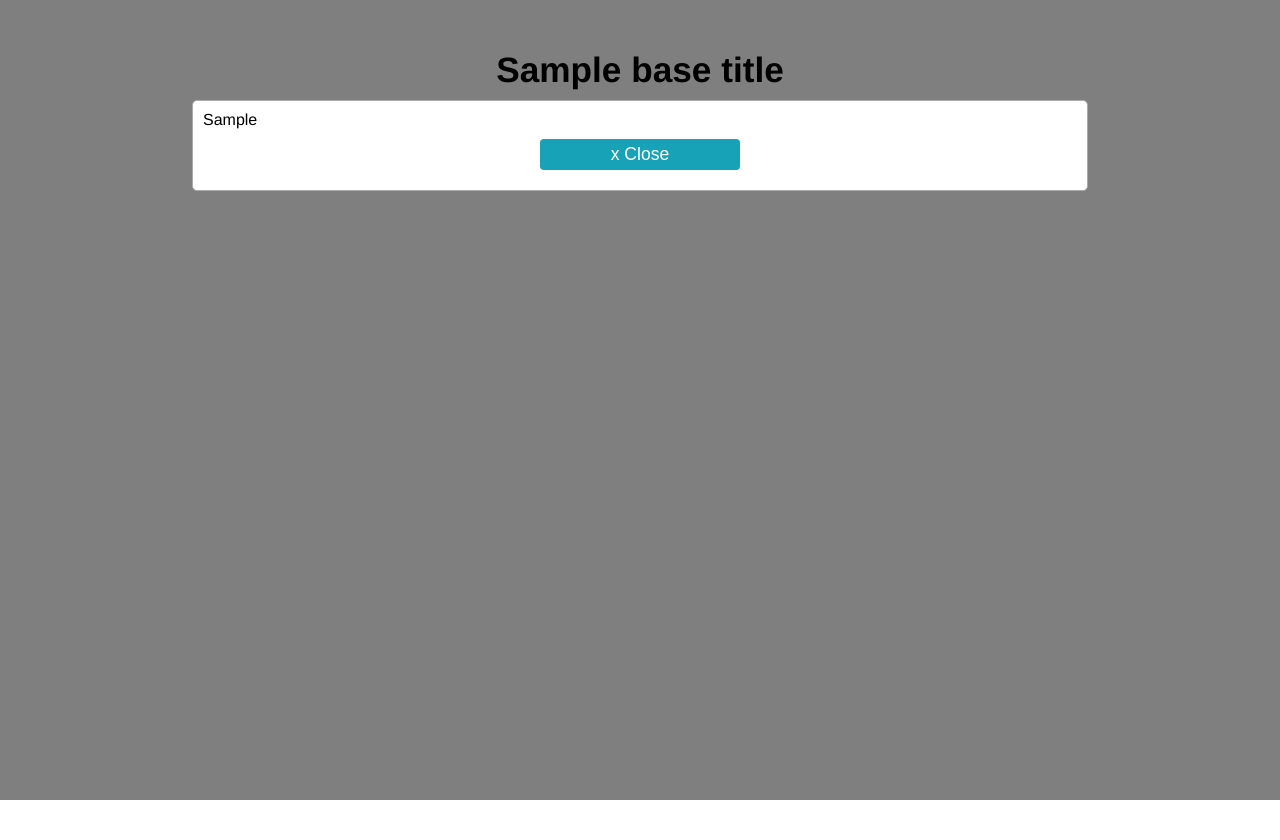
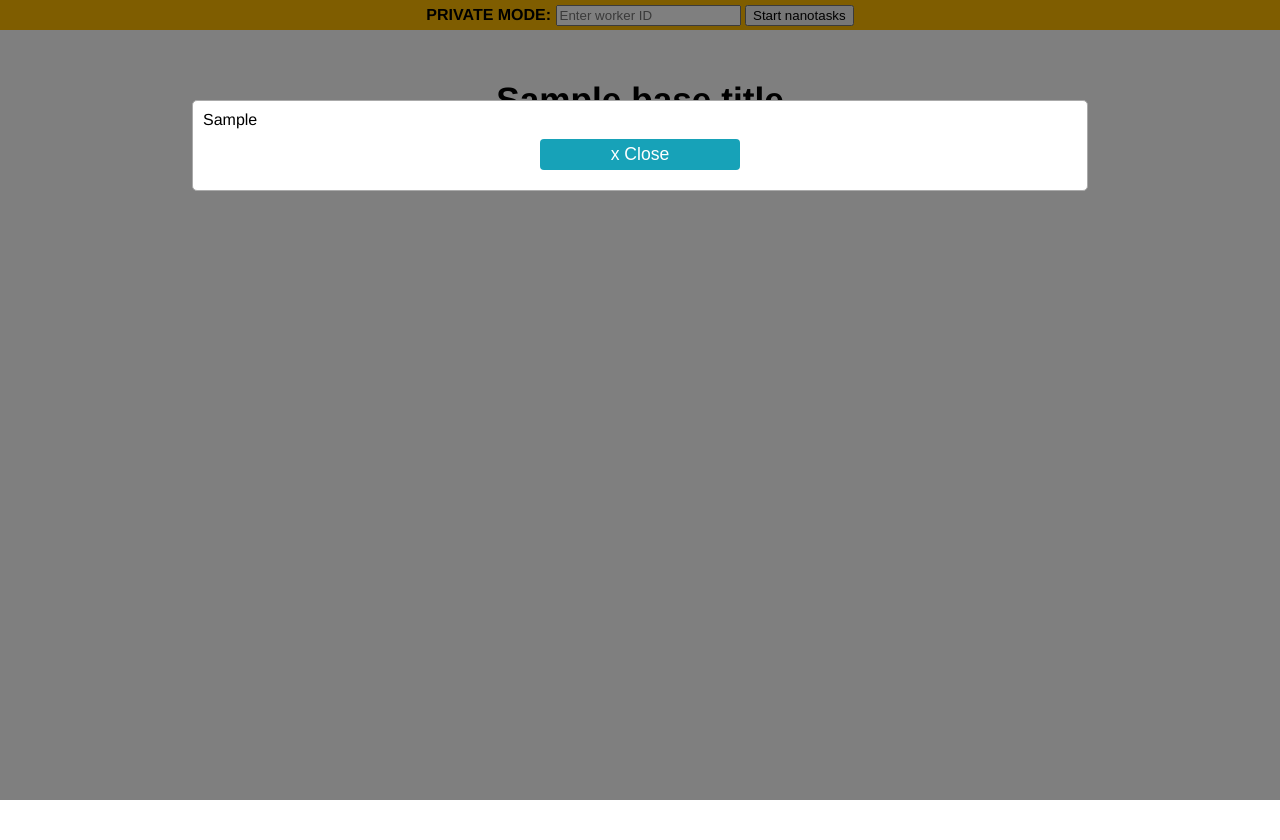
Before and after one commit to shuwakkumacs/miniDynamicCrowd, a Django app: template nanotask/templates/base.html in a window 1280 px wide. Shown: the top 840 px of the page. Run offline with Django 3.2, Linux system fonts and the light colour scheme; the template is opened without the code that fills it: most values are stand-ins (such as "Sample title", 1, 10 or a date in 2020); data that the repository does not hold is empty.

Commit message:
enabling moving preview and tasks back and forth

```diff
--- a/nanotask/static/nanotask/css/base.css
+++ b/nanotask/static/nanotask/css/base.css
@@ -81,6 +81,22 @@ body {
 	width: 200px;
 	font-size: 1.1em;
 }
+#top-dev-bar {
+    width: 100%;
+    height: 30px;
+    background-color: #ffbc00;
+    text-align: center;
+    line-height: 30px;
+    display: none;
+}
+#top-dev-bar>div {
+    float: left;
+}
+#top-dev-bar-inner, #top-dev-bar-inner-preview {
+    width: 100%;
+    height: 100%;
+    display: none;
+}
 #base-title {
 	font-size: 2.2em;
 	margin-top: 50px;
@@ -111,3 +127,7 @@ body {
     margin: 10px auto;
     display: none;
 }
+
+.clear {
+    clear: both;
+}
--- a/nanotask/static/nanotask/js/base.js
+++ b/nanotask/static/nanotask/js/base.js
@@ -5,7 +5,8 @@ MTURK_WORKER_ID = turkGetParam("workerId", "TEST_WORKER");
 MTURK_ASSIGNMENT_ID = turkGetParam("assignmentId", "ASSIGNMENT_ID_NOT_AVAILABLE");
 MTURK_HIT_ID = turkGetParam("hitId", "TEST_DUMMY_HIT");
 
-TEST_MODE = MTURK_ASSIGNMENT_ID=="test" ? true : false;
+TEST_MODE = turkGetParam("production", false) ? false : true;
+PREVIEW_MODE = MTURK_ASSIGNMENT_ID=="ASSIGNMENT_ID_NOT_AVAILABLE" ? true : false;
 
 BASE_URL = window.location.origin+"/";
 
@@ -168,7 +169,7 @@ var loadNanotask = function() {
 
 
 
-    if(MTURK_ASSIGNMENT_ID=="ASSIGNMENT_ID_NOT_AVAILABLE") {
+    if(PREVIEW_MODE) {
 
         nanotaskStatus = "__preview__";
         $("#base-instruction-button").click();
@@ -214,6 +215,13 @@ var loadNanotask = function() {
 
 };
 
+var refreshPage = function(){
+    sessionStorage.removeItem("submittedNanotasks");
+    sessionStorage.setItem("nanotaskStatus", "first");
+    if(TEST_MODE) { setTimeout(function(){ window.location.reload(); }, 500); }
+    else $("#mturk_form").submit();
+};
+
 var submitHIT = function(){
     var data = {};
     data["mturk_assignment_id"] = MTURK_ASSIGNMENT_ID;
@@ -226,12 +234,7 @@ var submitHIT = function(){
         type: "POST",
         url: BASE_URL + "nanotask/assignment/save/",
         data: JSON.stringify(data),
-        success: function(){
-            sessionStorage.removeItem("submittedNanotasks");
-            sessionStorage.setItem("nanotaskStatus", "first");
-            if(TEST_MODE) { setTimeout(function(){ window.location.reload(); }, 500); }
-            else $("#mturk_form").submit();
-        },
+        success: refreshPage,
         error: function(){
             $("#mturk_form").submit();
         }
@@ -274,8 +277,18 @@ $("#base-instruction-shadow, #base-instruction-close-button").on("click", functi
 $("#base-instruction").on("click", function(e){
     e.stopPropagation();
 });
-
+$("#dev-btn-start-nanotasks").on("click",function(){
+    var workerId = $("#dev-worker-id").val();
+    if(workerId!="") window.location.href = "./?assignmentId=test&workerId="+workerId;
+});
+$("#dev-btn-reset").on("click", refreshPage);
 
 $(function(){
+    if(TEST_MODE) $("#top-dev-bar").show();
+    if(PREVIEW_MODE) {
+        $("#top-dev-bar-inner-preview").show();
+    } else {
+        $("#top-dev-bar-inner").show();
+    }
     loadNanotask();
 });
--- a/nanotask/templates/base.html
+++ b/nanotask/templates/base.html
@@ -16,6 +16,19 @@
             </div>
         </div>
 	</div>
+    <div id="top-dev-bar">
+        <div id="top-dev-bar-inner">
+            <b>PRIVATE MODE:</b>
+            <button id="dev-btn-back-preview" style="background-color:#989898;" onclick="window.location.href='./';">Go back to preview page</button>
+            <button id="dev-btn-reset" style="background-color:#f66;">Reset session</button>
+        </div>
+        <div id="top-dev-bar-inner-preview">
+            <b>PRIVATE MODE:</b>
+            <input type="text" id="dev-worker-id" placeholder="Enter worker ID" />
+            <button id="dev-btn-start-nanotasks">Start nanotasks</button>
+        </div>
+        <div class="clear"></div>
+    </div>
 	<center>
 		<div id="base-title">{{ base_title }}</div>
 		<button id="base-instruction-button">See instructions</button>
--- a/scripts/operations/create_hits.py
+++ b/scripts/operations/create_hits.py
@@ -19,7 +19,7 @@ def run(context):
     client = context.get_mturk_client(is_sandbox)
     params = project_settings["AMT"]["HITParams"]
     params["Question"] = '<ExternalQuestion xmlns="http://mechanicalturk.amazonaws.com/AWSMechanicalTurkDataSchemas/2006-07-14/ExternalQuestion.xsd">'\
-                 + '<ExternalURL>{}/nanotask/base/{}/</ExternalURL>'.format(context.settings["BaseUrl"], context.project_name)\
+                 + '<ExternalURL>{}/nanotask/base/{}/?production=1</ExternalURL>'.format(context.settings["BaseUrl"], context.project_name)\
                  + '<FrameHeight>{}</FrameHeight>'.format(project_settings["AMT"]["FrameHeight"])\
                  + '</ExternalQuestion>'
     num_unsolved_answers = Ticket.objects.using(context.project_name).filter(mturk_worker_id=None).count()
```
